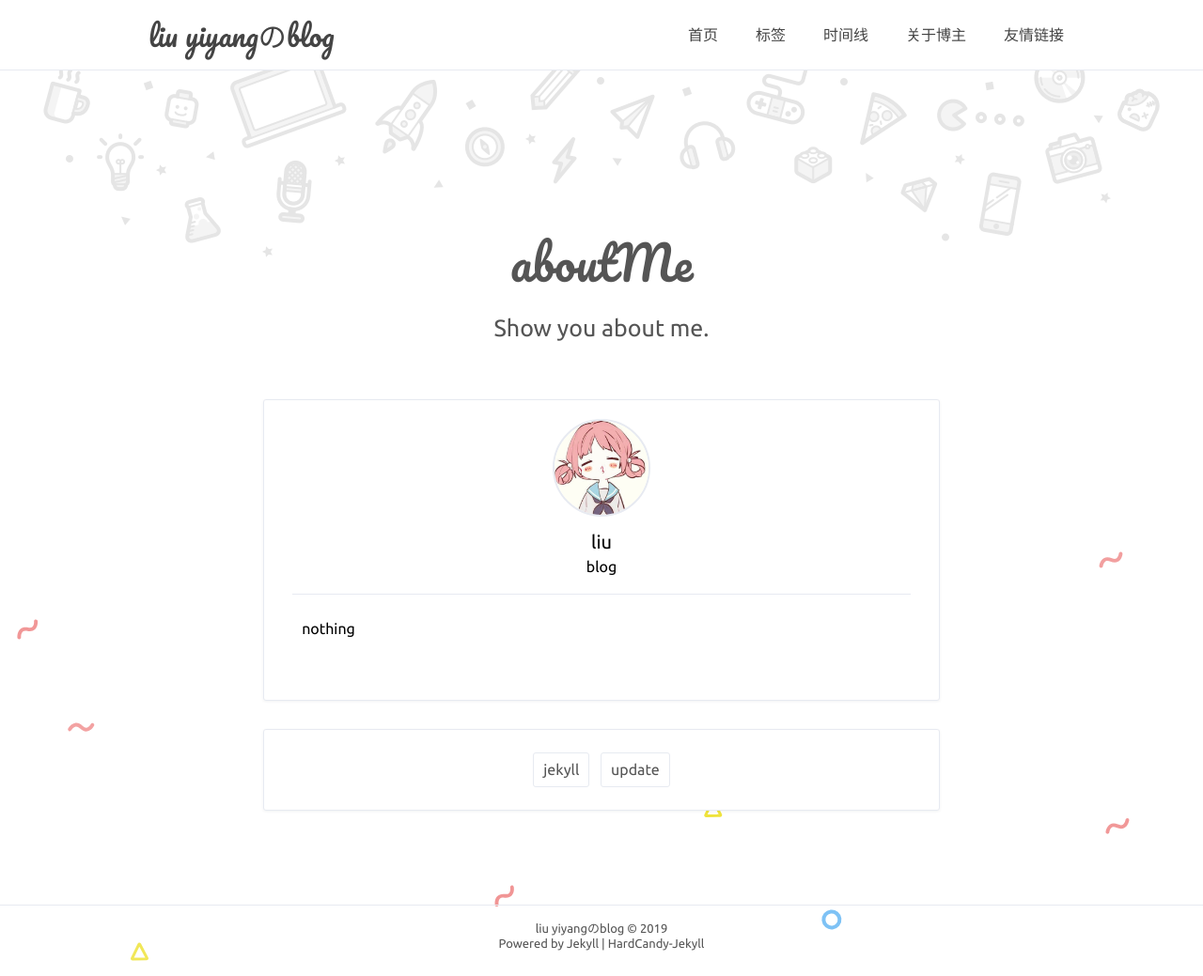
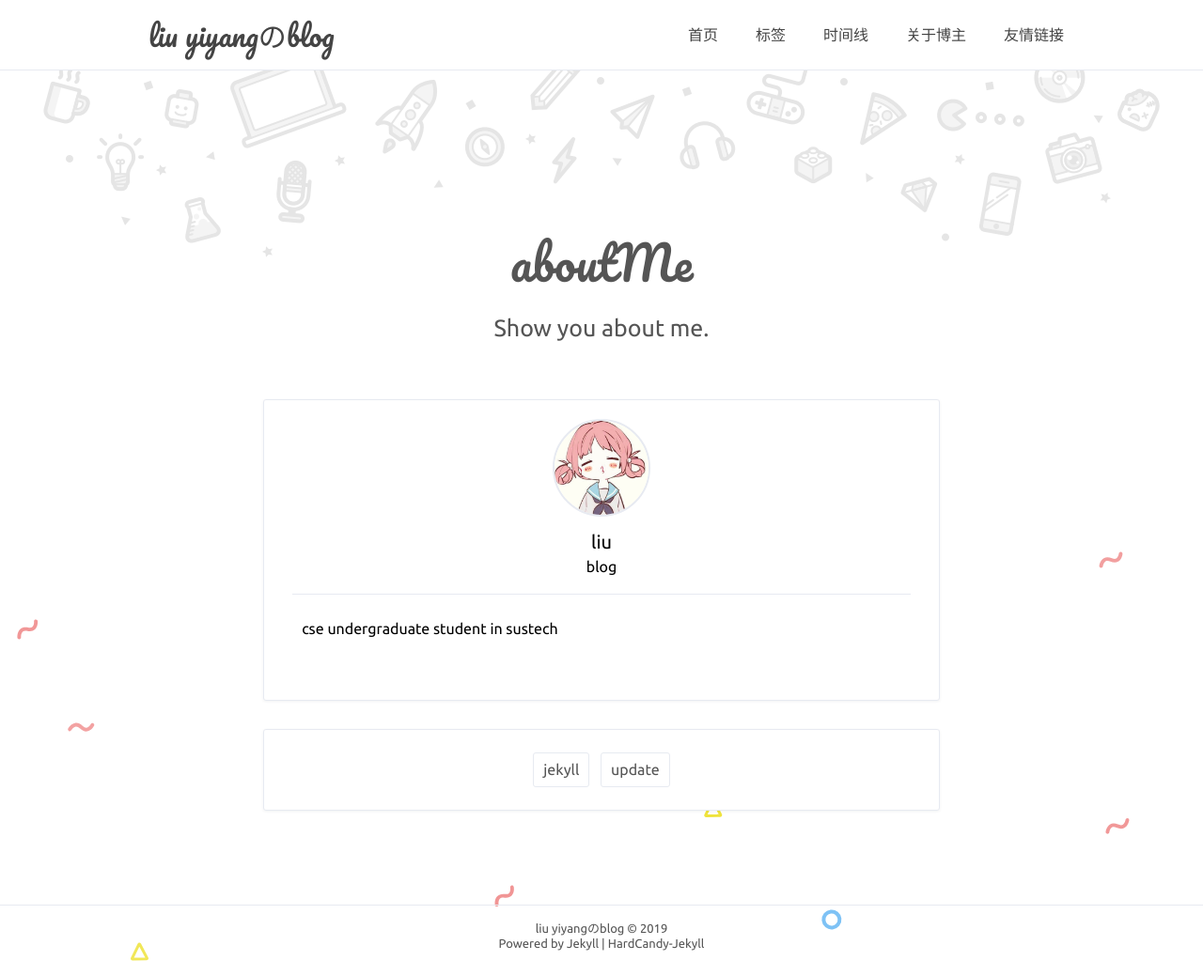
Before and after one commit to Yann-Liu-Yiyang/Yann-Liu-Yiyang.github.io, a Jekyll site: the page built from about.html, in a window 1280 px wide. Shown: the whole page at 94% size. Built offline with Jekyll 4.4.1, drawn with Linux system fonts in a browser that asks for light colours.

Commit message:
Update _config.yml

```diff
--- a/_config.yml
+++ b/_config.yml
@@ -19,7 +19,7 @@ NickName: 'yiyang'
 webtitle: 'liu yiyangのblog'
 bio: 'blog'
 about: true
-aboutyou: 'nothing'
+aboutyou: 'cse undergraduate student in sustech'
 portraits: '/assets/profile.jpeg' # your portraits image file path
 
 # SNS
```
